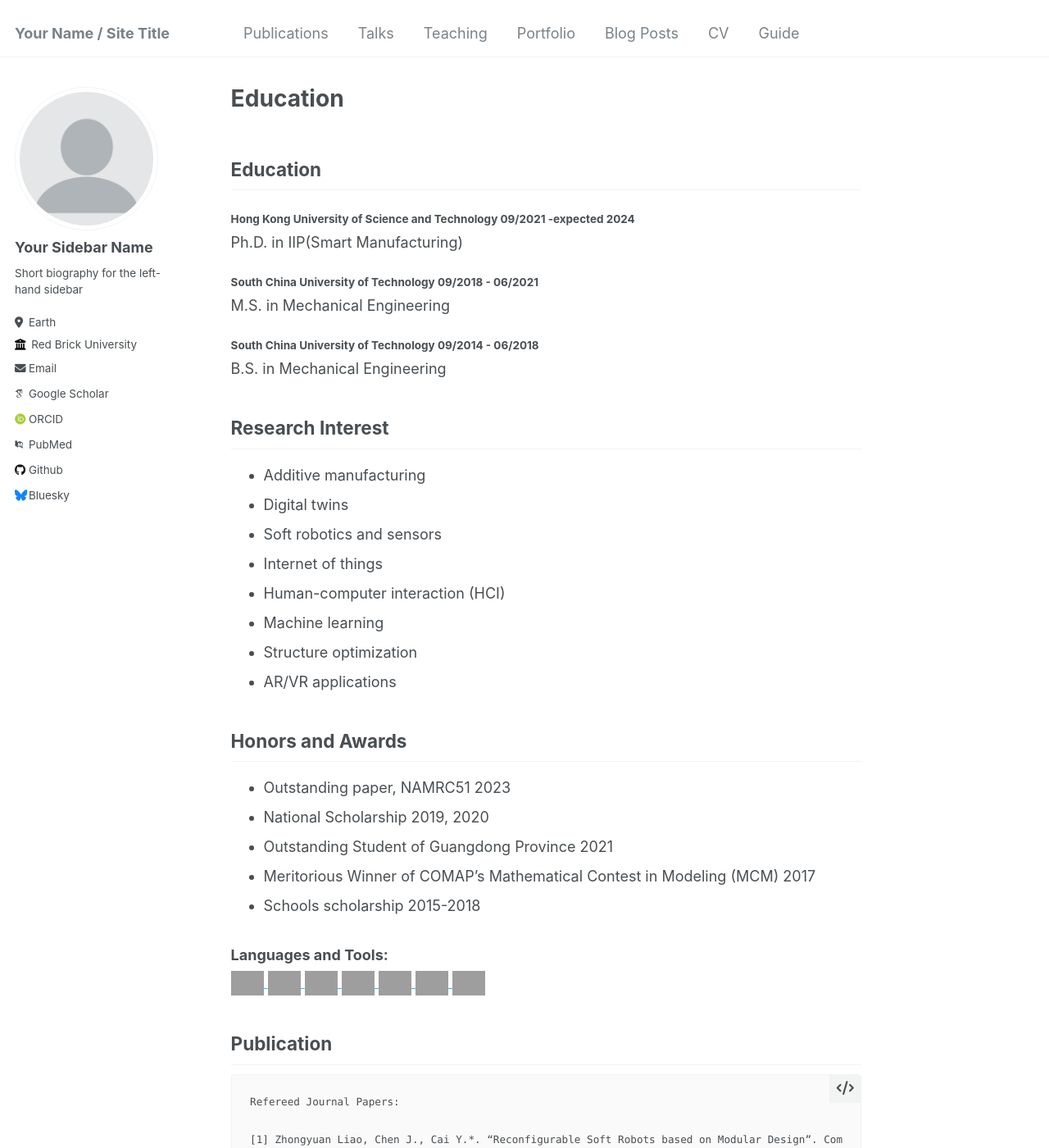
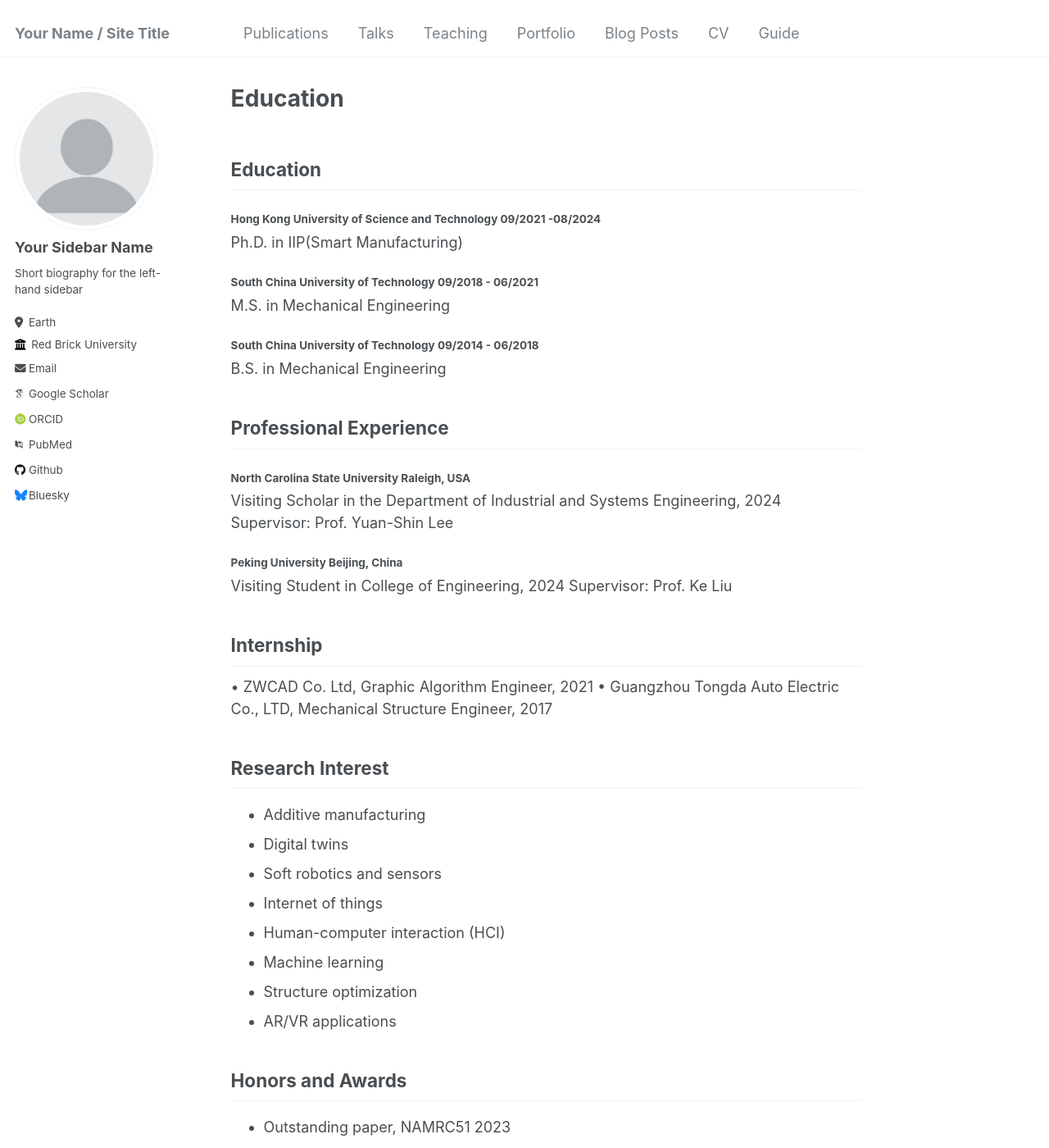
Before and after one commit to yuanzero/yuanzero.github.io, a Jekyll site: the page built from _pages/cv.md, in a window 1280 px wide and 1400 px high. Shown: the whole window at 82% size. Built offline with Jekyll 4.4.1, drawn with Linux system fonts in a browser that asks for light colours; some web fonts are replaced; our own code applies the rules of GitHub Pages for plain Markdown files; grey boxes are pictures that could not be loaded.

Commit message:
Update cv.md

```diff
--- a/_pages/cv.md
+++ b/_pages/cv.md
@@ -1,6 +1,6 @@
 
 ## Education
-#### Hong Kong University of Science and Technology 09/2021 -expected 2024
+#### Hong Kong University of Science and Technology 09/2021 -08/2024
 Ph.D. in IIP(Smart Manufacturing)
 
 #### South China University of Technology	09/2018 - 06/2021
@@ -9,6 +9,20 @@ M.S. in Mechanical Engineering
 
 #### South China University of Technology	09/2014 - 06/2018
 B.S. in Mechanical Engineering
+
+## Professional Experience
+
+#### North Carolina State University Raleigh, USA
+Visiting Scholar in the Department of Industrial and Systems Engineering, 2024
+Supervisor: Prof. Yuan-Shin Lee
+
+#### Peking University Beijing, China
+Visiting Student in College of Engineering, 2024
+Supervisor: Prof. Ke Liu
+
+## Internship
+• ZWCAD Co. Ltd, Graphic Algorithm Engineer, 2021
+• Guangzhou Tongda Auto Electric Co., LTD, Mechanical Structure Engineer, 2017
 
 ## Research Interest
 
```
